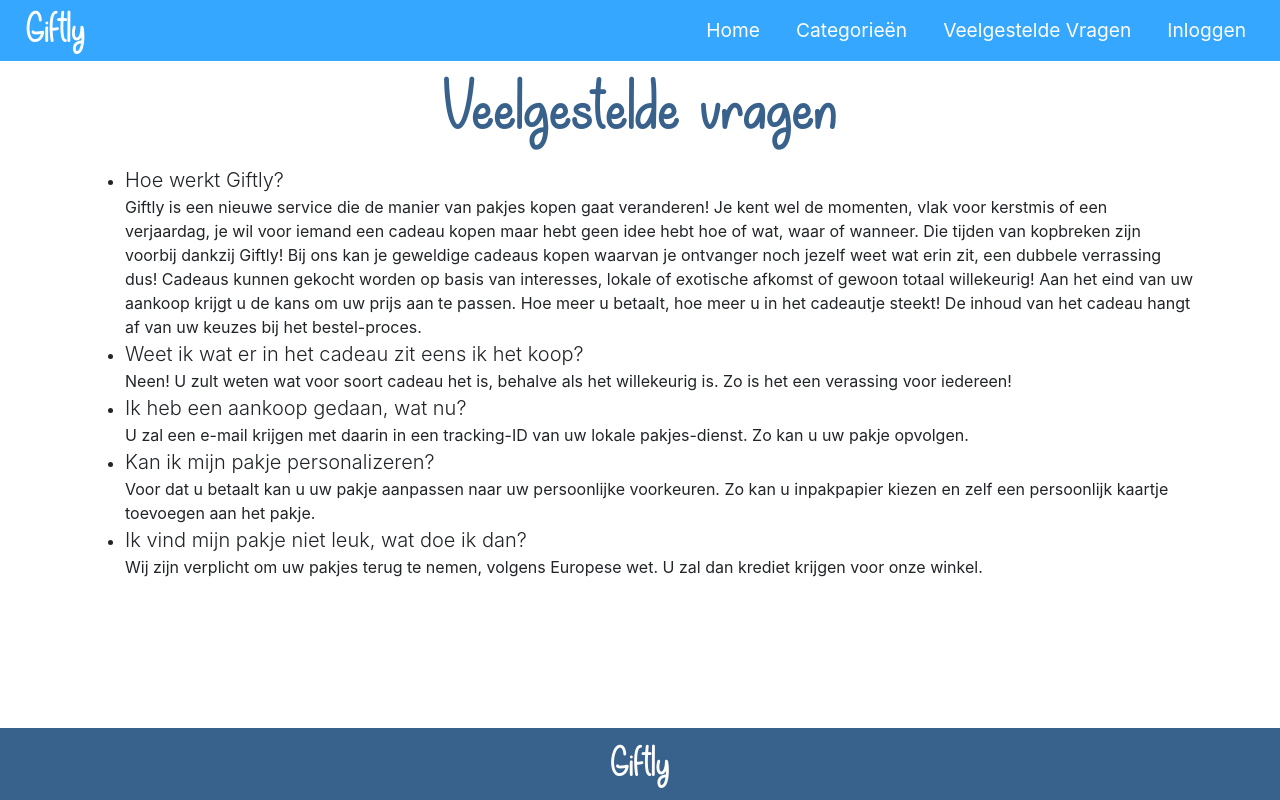
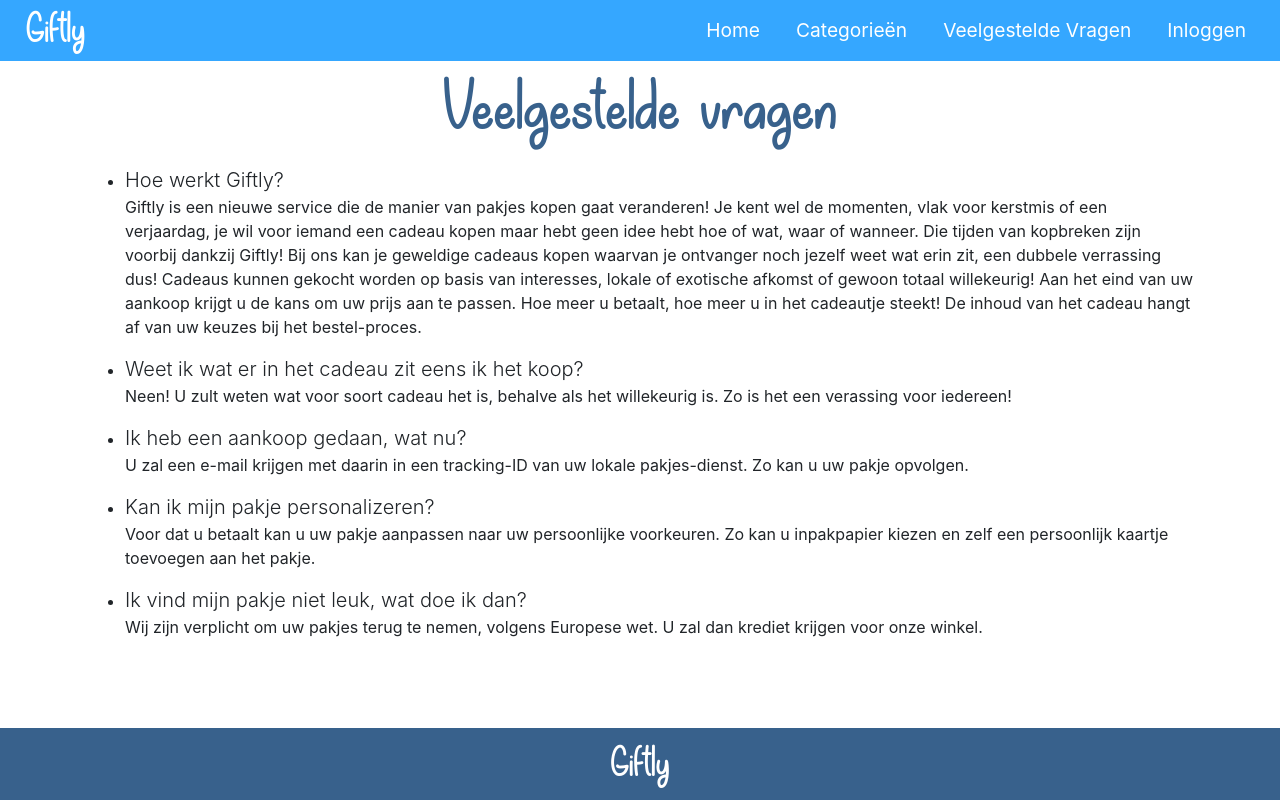
Before and after one commit to JensVanAssche/giftly, a Vue app: page /faq in a window 1280 px wide. Built offline with nearby package versions, Linux system fonts and the light colour scheme; a small style sheet from the web is missing.

Commit message:
FAQ Styled #21

```diff
--- a/src/views/FAQ.vue
+++ b/src/views/FAQ.vue
@@ -2,7 +2,7 @@
   <div class="faq container">
     <h1 class="page-title">Veelgestelde vragen</h1>
     <ul>
-      <li v-for="(item, i) in faq" :key="i">
+      <li class='List-Group' v-for="(item, i) in faq" :key="i">
         <span class="d-block lead">
           {{ item.question }}
         </span>
@@ -46,4 +46,5 @@ export default {
 </script>
 
 <style lang="scss" scoped>
+.List-Group{margin-bottom: 15px;}
 </style>
```
